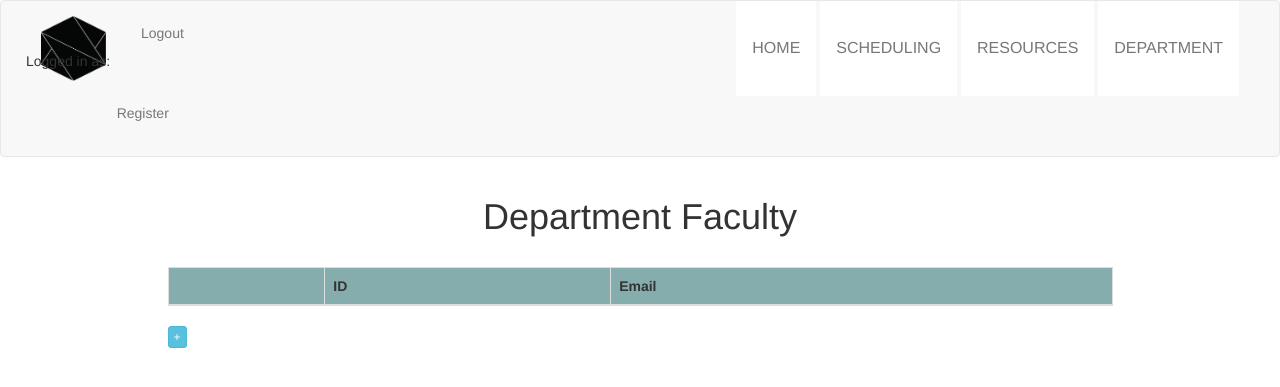
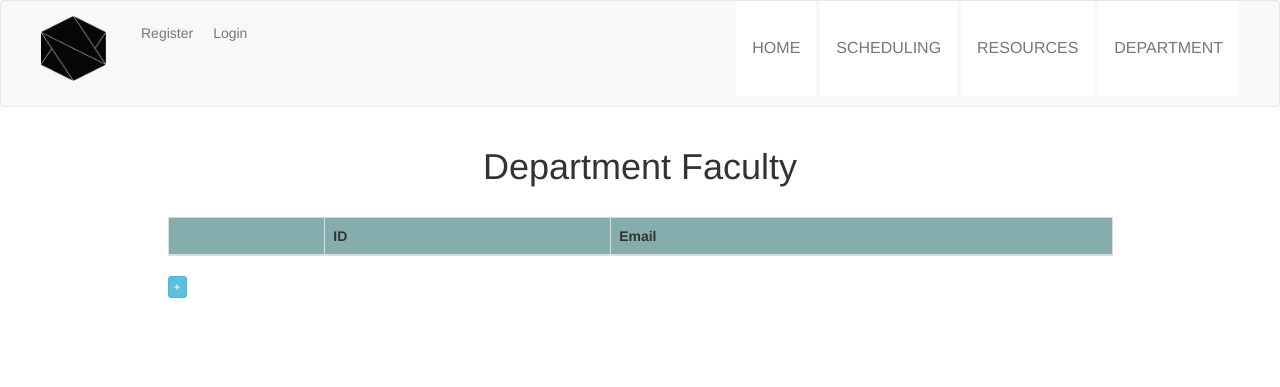
Before and after one commit to vdinovi/CSS, a Django app: page /home/faculty/ in a window 1280 px wide. Shown: the top 387 px of the page. Run offline with Django 3.2, Linux system fonts and the light colour scheme; lists and menus that the app fills with data are empty; some libraries are stand-ins or nearby versions.

Commit message:
seemingly working session and nav bar

```diff
--- a/css/settings.py
+++ b/css/settings.py
@@ -155,3 +155,7 @@ from util import DepartmentSettings
 if not os.path.exists('department_settings.json'):
     DepartmentSettings().save_settings()
 DEPARTMENT_SETTINGS = DepartmentSettings.load_settings()
+
+
+SESSION_ENGINE = "django.contrib.sessions.backends.signed_cookies" #
+SESSION_EXPIRE_AT_BROWSER_CLOSE = True # force session expiration on browser close
--- a/css/templates/navbar.html
+++ b/css/templates/navbar.html
@@ -11,13 +11,15 @@
             {% load static %}
             <img src="{% static "images/InvisoLogo.png" %}" width="65" height="65">
         </a>
-        <a href="/logout" class="navbar-link navbar-right logout-button">Logout</a>
-        {% if request.session %}
-        <p>Logged in as: {{ request.session.first_name }} {{request.session.last_name }}</p>
-        {%else %}
-        <a href="/login" class="navbar-link navbar-right logout-button">Login</a>
-        {% endif %}
-        <a href="http://{{ request.get_host }}/register" class="navbar-link navbar-right logout-button">Register</a>
+        <div class="pull-left">
+                {% if request.user.is_authenticated %}
+                <p class="navbar-link navbar-right logout-button"><b>{{ request.session.first_name }} {{request.session.last_name }}</b></p>
+                <a href="/logout" class="navbar-link navbar-right logout-button">Logout</a>
+                {% else %}
+                <a href="/login" class="navbar-link navbar-right logout-button">Login</a>
+                {% endif %}
+                <a href="http://{{ request.get_host }}/register" class="navbar-link navbar-right logout-button">Register</a>
+        </div>
     </div>
 
     <div class="collapse navbar-collapse custom-nav-bar-header">
--- a/css/views.py
+++ b/css/views.py
@@ -105,12 +105,13 @@ def LoginView(request):
             # Authentication success
             if user is not None:
                 login(request,user)
+                cuser = CUser.objects.get(user=user)
+                request.session['user_id'] = user.id
+                request.session['email'] = user.username
+                request.session['user_type'] = cuser.user_type
                 request.session['first_name'] = user.first_name
                 request.session['last_name'] = user.last_name
-                request.session['email'] = user.username
-                request.session['user_id'] = user.id
-                # 5 min session duration
-                request.session.set_expiry_time(300)
+                request.session.set_expiry(300) # 5 min session duration
                 return HttpResponseRedirect('/home')
             # Authentication failed
             else:
```
Also changed, not shown: 1 other file.
